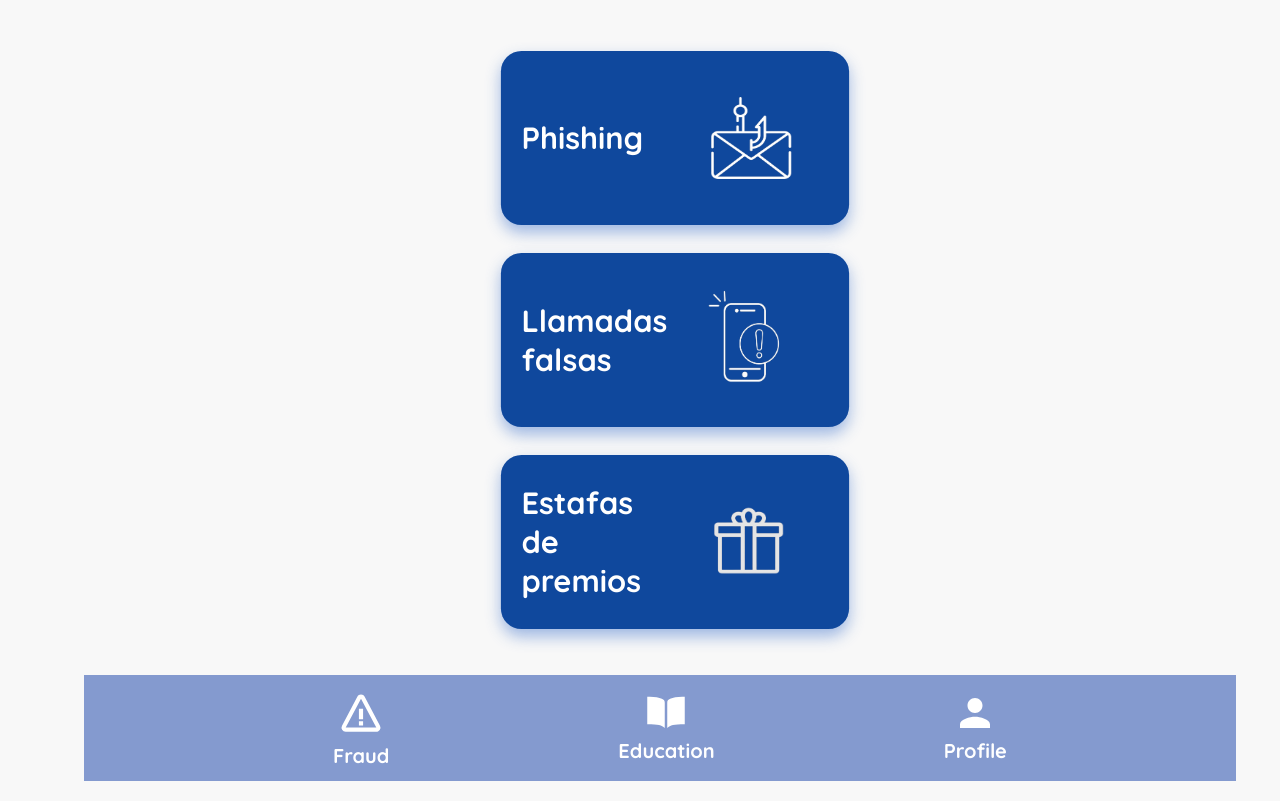
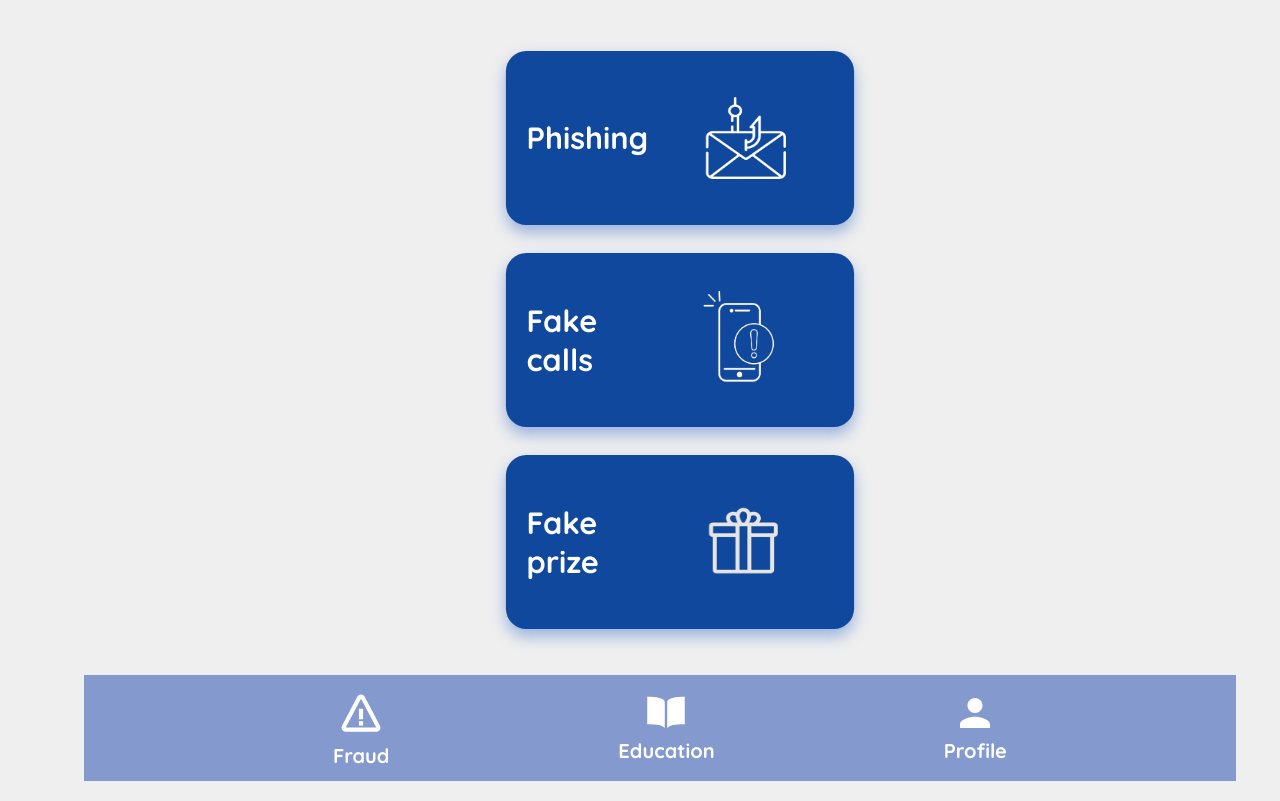
Before and after one commit to Scamonitor/front, a React (Create React App) app in the folder scam-monitor-front/: page /education in a window 1280 px wide. Shown: the top 801 px of the page. Built offline with nearby package versions, Linux system fonts and the light colour scheme.

Commit message:
Style in Example Calls and Education content

```diff
--- a/scam-monitor-front/src/routes/Education.jsx
+++ b/scam-monitor-front/src/routes/Education.jsx
@@ -23,7 +23,7 @@ function Education() {
         onClick={() => navigate('/education/tec_support_calls')}
         style={{ cursor: 'pointer' }}
       >
-        <p className="education-title">Llamadas falsas</p>
+        <p className="education-title">Fake calls</p>
         <img className="fake-image-call" src={fakecall} alt="Call icon" />
       </div>
       <div
@@ -31,7 +31,7 @@ function Education() {
         onClick={() => navigate('/education/prices_lotery')}
         style={{ cursor: 'pointer' }}
       >
-        <p className="education-title">Estafas de premios</p>
+        <p className="education-title">Fake prize</p>
         <img className="icon-image" src={gift} alt="Call icon" />
       </div>
       </div>
--- a/scam-monitor-front/src/styles/education.css
+++ b/scam-monitor-front/src/styles/education.css
@@ -4,7 +4,7 @@
     gap: 15px;
     align-items: center;
     padding: 20px;
-    background-color: #F8F8F8;
+    background-color: #EFEFEF;
     width: 100%;
     justify-content: center;
 }
@@ -39,7 +39,7 @@
     font-size: 30px;
     font-weight: bold;
     text-align: center;
-    width: 20px;
+    width: 10px;
 
 }
 .fake-image-call{
--- a/scam-monitor-front/src/styles/exampleCalls.css
+++ b/scam-monitor-front/src/styles/exampleCalls.css
@@ -83,7 +83,7 @@
 }
 
 .call-card .card-back {
-  background-color: #2a62b1; /* Darker teal for the back side */
+  background-color: #001a3f; /* Darker teal for the back side */
   color: #fff;
   transform: rotateY(180deg);
 }
--- a/scam-monitor-front/src/styles/profile.css
+++ b/scam-monitor-front/src/styles/profile.css
@@ -4,6 +4,7 @@
   gap: 20px;
   align-items: center;
   padding: 20px;
+  background-color: #EFEFEF;
   width: 100%;
   height:93vh;
   justify-content: center;
```
